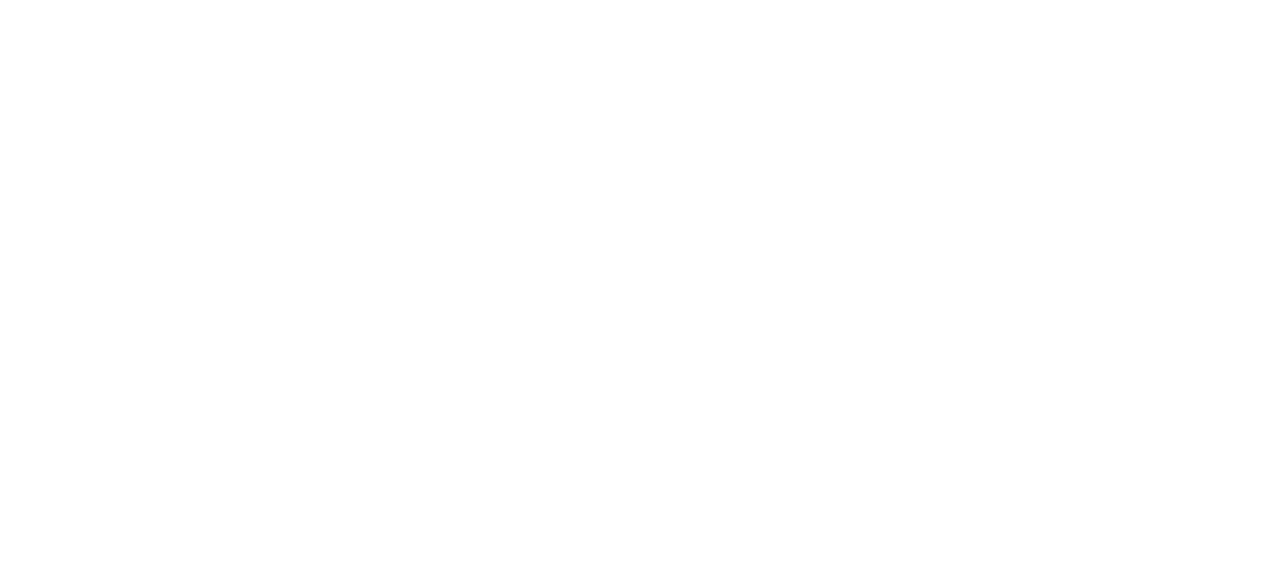
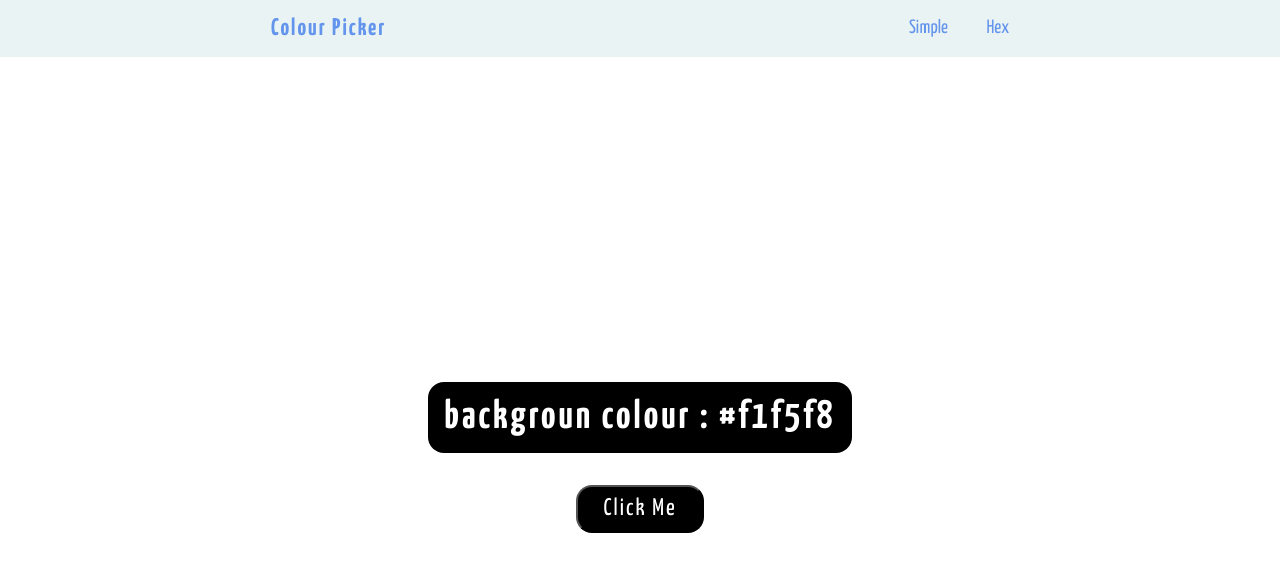
Before and after one commit to I-A11/colour-picker, a plain HTML site: page hex.html in a window 1280 px wide. Drawn offline with Linux system fonts and the light colour scheme.

Commit message:
Adding JS files

```diff
--- a/hex.html
+++ b/hex.html
@@ -5,11 +5,41 @@
     <meta charset="UTF-8">
     <meta http-equiv="X-UA-Compatible" content="IE=edge">
     <meta name="viewport" content="width=device-width, initial-scale=1.0">
-    <title>Document</title>
+    <title>Couler Picker</title>
+    <link rel="preconnect" href="https://fonts.gstatic.com">
+    <link href="https://fonts.googleapis.com/css2?family=Yanone+Kaffeesatz:wght@400;700&display=swap" rel="stylesheet">
+    <link rel="stylesheet" href="style.css">
 </head>
 
 <body>
+    <nav>
+        <div class="nav-center">
+            <h4>Colour Picker</h4>
+            <ul>
+                <li>
+                    <a href="index.html">Simple</a>
+                </li>
+                <li>
+                    <a href="hex.html">Hex</a>
+                </li>
+            </ul>
+        </div>
+    </nav>
+    <main class="main-container">
+        <div class="container">
+            <!-- <div class="container-content"> -->
+            <h2>backgroun colour : <span class="color">
+                    #f1f5f8
+                </span></h2>
 
+            <button class="btn btn-hero" id="btn">Click Me</button>
+            <!-- </div> -->
+        </div>
+    </main>
+
+
+
+    <script src="./hex.js"></script>
 </body>
 
 </html>
--- /dev/null
+++ b/hex.js
@@ -0,0 +1,18 @@
+const hex = [0, 1, 2, 3, 4, 5, 6, 7, 8, 9, 'A', 'B', 'C', 'D', 'E', 'F'];
+// #f15025
+const btn = document.querySelector('#btn');
+const color = document.querySelector('.color');
+
+btn.addEventListener('click', () => {
+    // generate hex colour value
+    let hexColor = '#';
+    for (let i = 0; i < 6; i++) {
+        hexColor += hex[getRandomNumber()];
+    }
+    document.body.style.backgroundColor = hexColor;
+    color.textContent = hexColor;
+});
+
+const getRandomNumber = () => {
+    return Math.floor(Math.random() * hex.length);
+};
--- a/style.css
+++ b/style.css
@@ -59,5 +59,6 @@ h4 {
      height: 3rem;
      font-size: 1.5rem;
      letter-spacing: 2px;
-     border-radius: 1rem;
+     border-radius: 1rem;color: white;
+     background-color: black;
  }
```
Also changed, not shown: index.js (+16 -0 lines), images/colour-picker.PNG (added).
